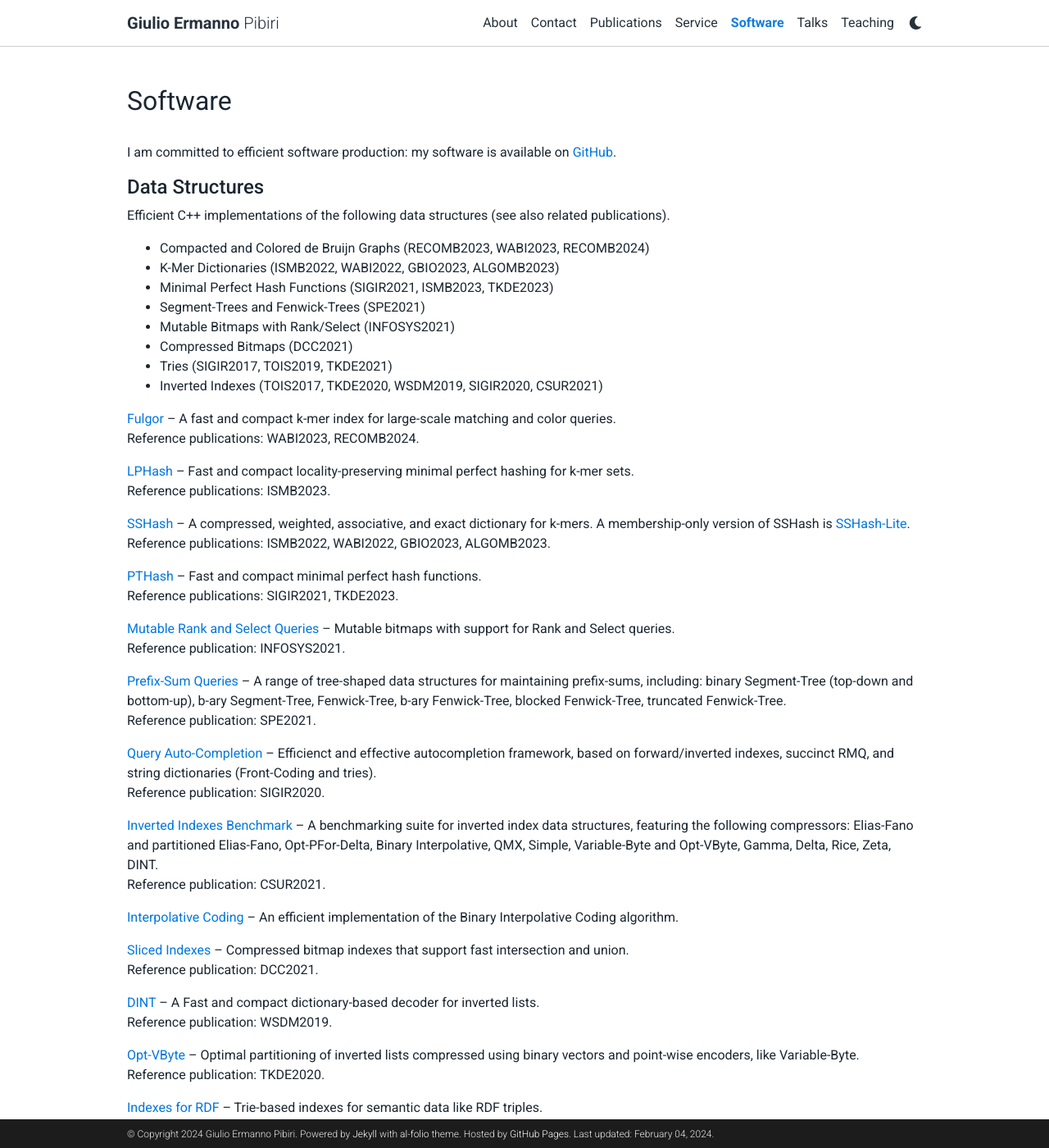
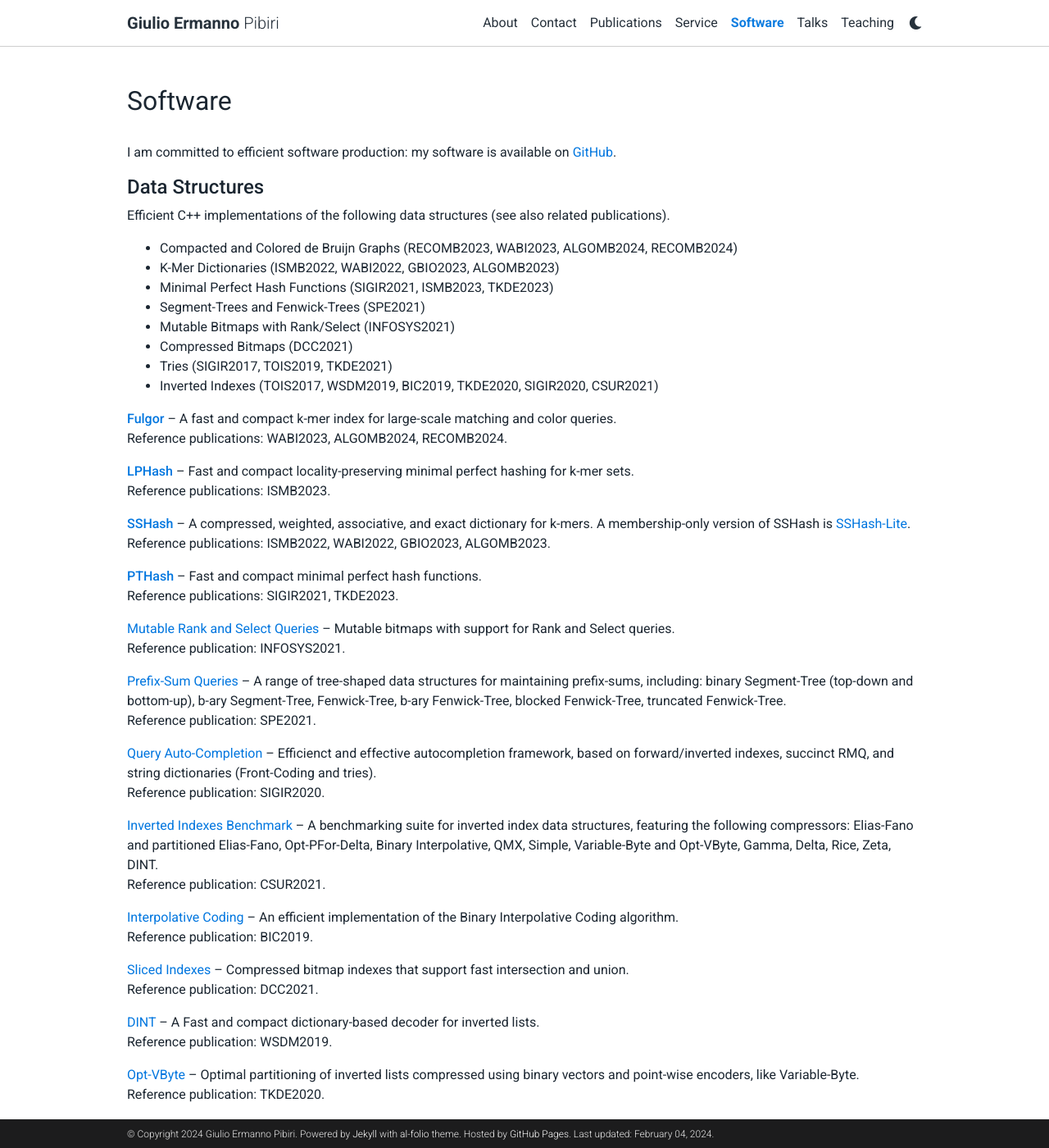
Before and after one commit to jermp/jermp.github.io, a Jekyll site: the page built from _pages/software.md, in a window 1280 px wide and 1400 px high. Shown: the whole window at 82% size. Built offline with Jekyll 4.4.1, drawn with Linux system fonts in a browser that asks for light colours; comment, search, counter and statistics services are not loaded; a style sheet for code colours, icons or effects is not loaded.

```diff
--- a/_pages/software.md
+++ b/_pages/software.md
@@ -14,33 +14,33 @@ I am committed to efficient software production: my software is available on
 
 Efficient C++ implementations of the following data structures (see also related publications).
 
-- Compacted and Colored de Bruijn Graphs (RECOMB2023, WABI2023, RECOMB2024)
+- Compacted and Colored de Bruijn Graphs (RECOMB2023, WABI2023, ALGOMB2024, RECOMB2024)
 - K-Mer Dictionaries (ISMB2022, WABI2022, GBIO2023, ALGOMB2023)
 - Minimal Perfect Hash Functions (SIGIR2021, ISMB2023, TKDE2023)
 - Segment-Trees and Fenwick-Trees (SPE2021)
 - Mutable Bitmaps with Rank/Select (INFOSYS2021)
 - Compressed Bitmaps (DCC2021)
 - Tries (SIGIR2017, TOIS2019, TKDE2021)
-- Inverted Indexes (TOIS2017, TKDE2020, WSDM2019, SIGIR2020, CSUR2021)
+- Inverted Indexes (TOIS2017, WSDM2019, BIC2019, TKDE2020, SIGIR2020, CSUR2021)
 
 
-[Fulgor](https://github.com/jermp/fulgor) --
+**[Fulgor](https://github.com/jermp/fulgor)** --
 A fast and compact k-mer index for large-scale matching and color queries.
 <br />
-Reference publications: WABI2023, RECOMB2024.
+Reference publications: WABI2023, ALGOMB2024, RECOMB2024.
 
-[LPHash](https://github.com/jermp/lphash) --
+**[LPHash](https://github.com/jermp/lphash)** --
 Fast and compact locality-preserving minimal perfect hashing for k-mer sets.
 <br />
 Reference publications: ISMB2023.
 
-[SSHash](https://github.com/jermp/sshash) --
+**[SSHash](https://github.com/jermp/sshash)** --
 A compressed, weighted, associative, and exact dictionary for k-mers.
 A membership-only version of SSHash is [SSHash-Lite](https://github.com/jermp/sshash-lite).
 <br />
 Reference publications: ISMB2022, WABI2022, GBIO2023, ALGOMB2023.
 
-[PTHash](https://github.com/jermp/pthash) --
+**[PTHash](https://github.com/jermp/pthash)** --
 Fast and compact minimal perfect hash functions.
 <br />
 Reference publications: SIGIR2021, TKDE2023.
@@ -83,6 +83,8 @@ Reference publication: CSUR2021.
 [Interpolative Coding](https://github.com/jermp/interpolative_coding) --
 An efficient implementation of the Binary Interpolative Coding
 algorithm.
+<br />
+Reference publication: BIC2019.
 
 [Sliced Indexes](https://github.com/jermp/s_indexes) --
 Compressed bitmap indexes that support fast intersection and union.
@@ -119,7 +121,7 @@ Reference publication: TOIS2017.
 
 C++ utilities that I used as sub-modules for larger projects.
 
-[essentials](https://github.com/jermp/essentials) --
+**[essentials](https://github.com/jermp/essentials)** --
 A C++ library providing essential core utilities for data structure design and benchmarking. More precisely:
 
 - benchmarking facilities, including: messages displaying local time, configurable timer class, function to prevent code elision by compiler, simple creation and printing of json documents;
@@ -128,8 +130,8 @@ A C++ library providing essential core utilities for data structure design and b
 - support for creating, removing, and iterate inside directories;
 - transparent support for contiguous memory allocation.
 
-[cmd_line_parser](https://github.com/jermp/cmd_line_parser) --
+**[cmd_line_parser](https://github.com/jermp/cmd_line_parser)** --
 Command line parser for C++17. It offers all handy features in just 150 lines of code.
 
-[mm_file](https://github.com/jermp/mm_file) --
+**[mm_file](https://github.com/jermp/mm_file)** --
 A self-contained, header-only, implementation of memory-mapped files in C++ for both reading and writing.
```
Also changed, not shown: _bibliography/papers.bib (+9 -0 lines), 2 other files.
